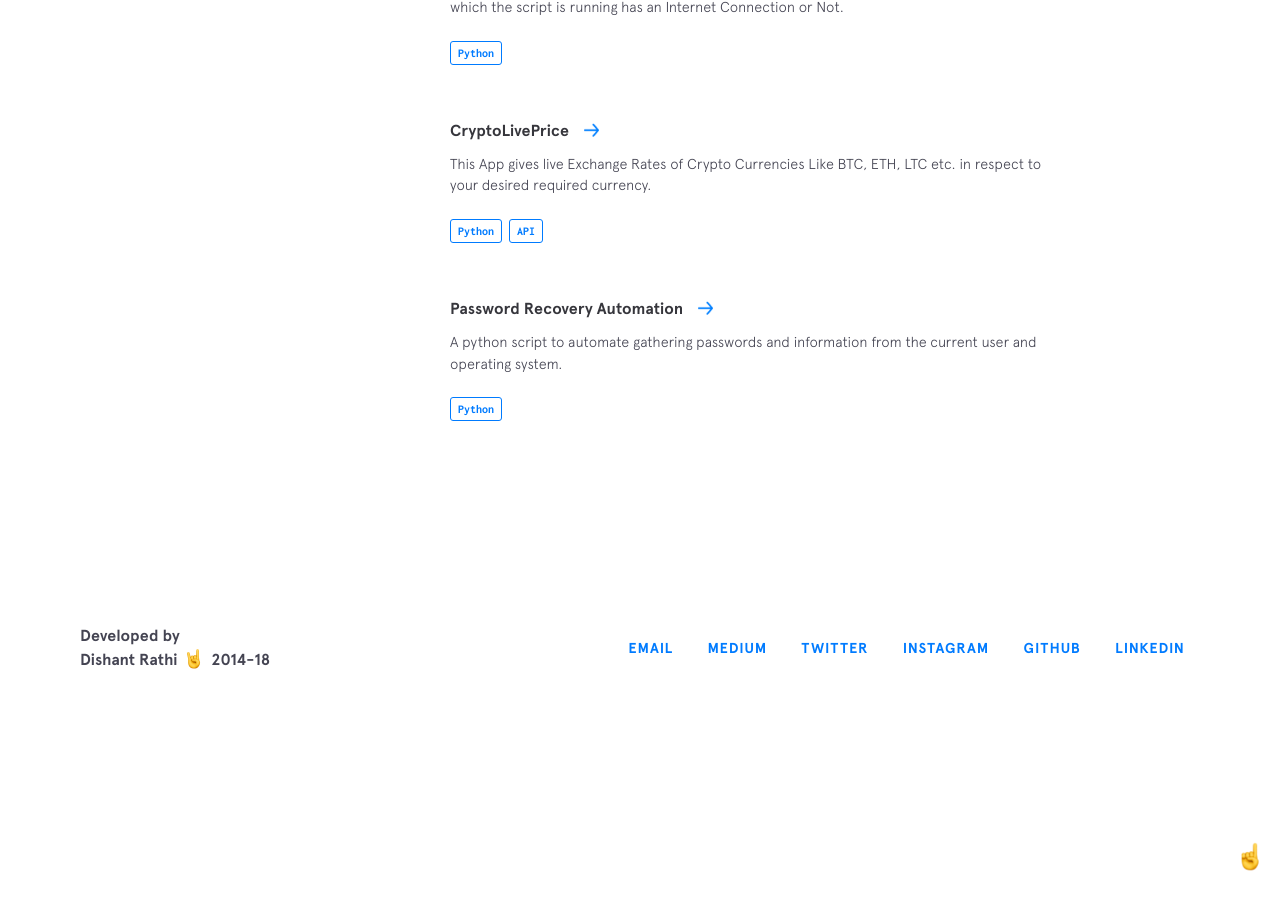
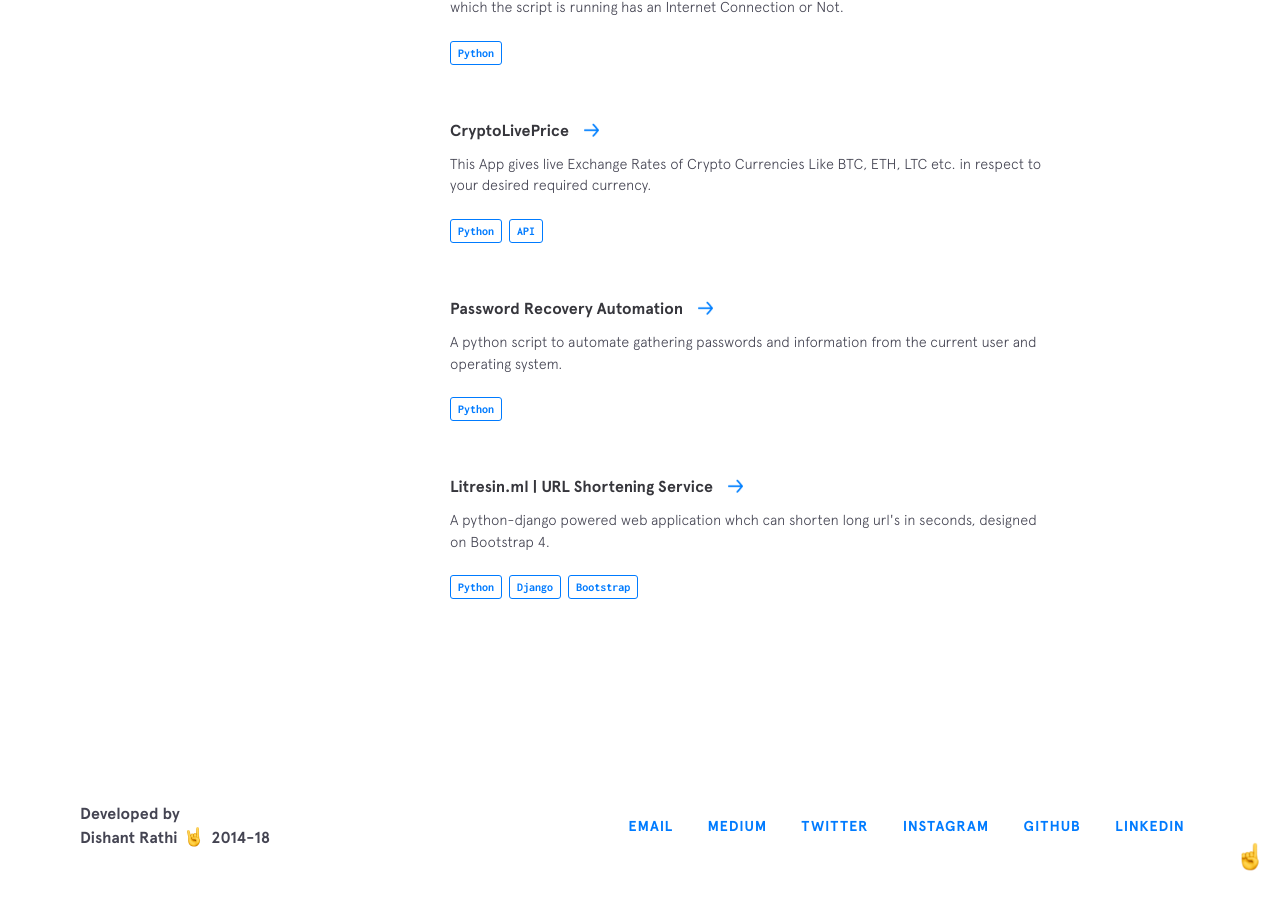
Before and after one commit to dishantrathi/dishantrathi.github.io, a Jekyll site: the page built from index.html, in a window 1280 px wide and 900 px high, scrolled down 2479 px. Built offline with Jekyll 4.4.1, drawn with Linux system fonts in a browser that asks for light colours; nearby versions of some CDN libraries; before the commit the page ends 3201 px from its top, so only the background shows below that.

Commit message:
Project Update : Litresin.ml
A python-django powered web application whch can shorten long url's in seconds, designed on Bootstrap 4.

```diff
--- a/_data/other-projects.yml
+++ b/_data/other-projects.yml
@@ -20,6 +20,15 @@
   used:
     - thing: Python
 
+- name: Litresin.ml | URL Shortening Service
+  url: https://github.com/dishantrathi/litresin.ml#litresinml-%EF%B8%8F-url-shortening-django-powered--web-application
+  code: https://github.com/dishantrathi/litresin.ml
+  description: A python-django powered web application whch can shorten long url's in seconds, designed on Bootstrap 4.
+  used:
+    - thing: Python
+    - thing: Django
+    - thing: Bootstrap
+
 # - name: appname
 #   url:
 #   description:
```
